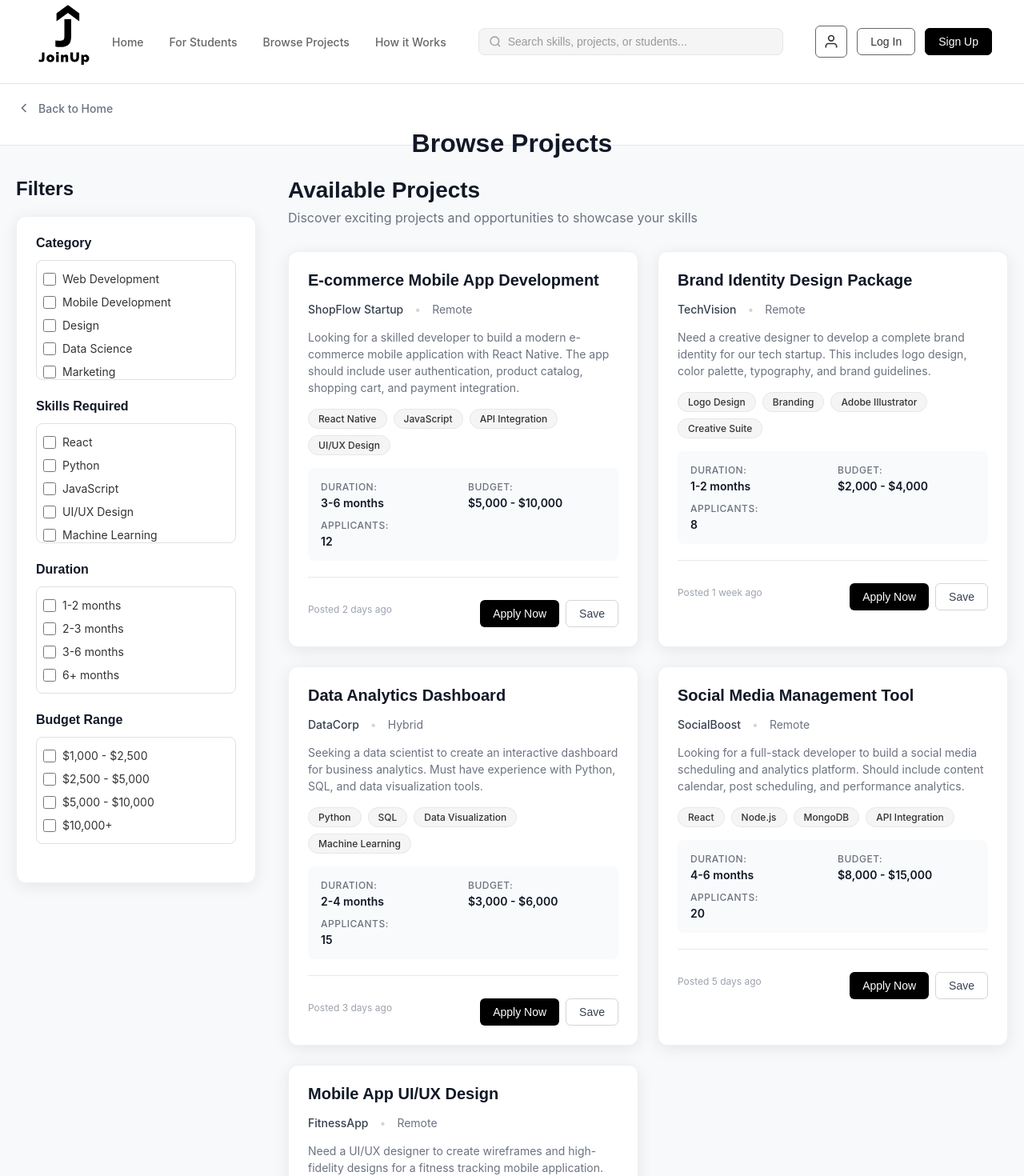
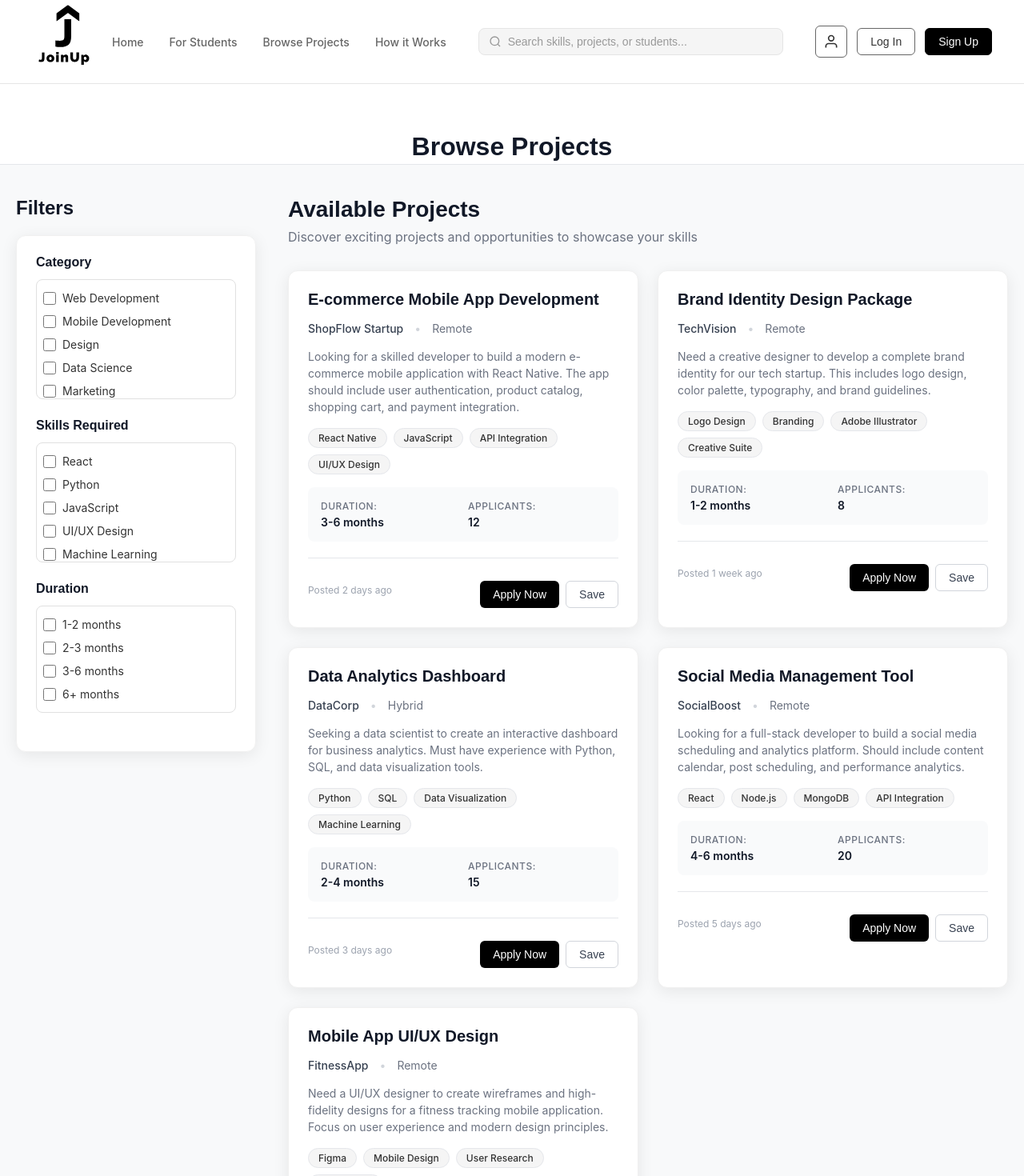
Before and after one commit to kassidysonson/RutgersCapstone, a React (Vite) app in the folder create-react-app/: page /browse-projects in a window 1280 px wide. Shown: the top 1470 px of the page at 80% size. Built offline with nearby package versions, Linux system fonts and the light colour scheme.

Commit message:
browseprojects added

```diff
--- a/create-react-app/src/components/BrowseProjects.css
+++ b/create-react-app/src/components/BrowseProjects.css
@@ -7,7 +7,8 @@
 .browse-projects-header {
   background-color: #ffffff;
   border-bottom: 1px solid #e5e7eb;
-  padding: 20px;
+  padding: 40px 20px;
+  margin-top: 20px;
 }
 
 .back-link {
--- a/create-react-app/src/components/BrowseProjects.jsx
+++ b/create-react-app/src/components/BrowseProjects.jsx
@@ -7,7 +7,6 @@ const BrowseProjects = () => {
     category: [],
     skills: [],
     duration: [],
-    budget: []
   });
 
   const [activeFilters, setActiveFilters] = useState([]);
@@ -21,7 +20,6 @@ const BrowseProjects = () => {
       description: "Looking for a skilled developer to build a modern e-commerce mobile application with React Native. The app should include user authentication, product catalog, shopping cart, and payment integration.",
       skills: ["React Native", "JavaScript", "API Integration", "UI/UX Design"],
       duration: "3-6 months",
-      budget: "$5,000 - $10,000",
       postedDate: "Posted 2 days ago",
       applicants: 12,
       location: "Remote",
@@ -34,7 +32,6 @@ const BrowseProjects = () => {
       description: "Need a creative designer to develop a complete brand identity for our tech startup. This includes logo design, color palette, typography, and brand guidelines.",
       skills: ["Logo Design", "Branding", "Adobe Illustrator", "Creative Suite"],
       duration: "1-2 months",
-      budget: "$2,000 - $4,000",
       postedDate: "Posted 1 week ago",
       applicants: 8,
       location: "Remote",
@@ -47,7 +44,6 @@ const BrowseProjects = () => {
       description: "Seeking a data scientist to create an interactive dashboard for business analytics. Must have experience with Python, SQL, and data visualization tools.",
       skills: ["Python", "SQL", "Data Visualization", "Machine Learning"],
       duration: "2-4 months",
-      budget: "$3,000 - $6,000",
       postedDate: "Posted 3 days ago",
       applicants: 15,
       location: "Hybrid",
@@ -60,7 +56,6 @@ const BrowseProjects = () => {
       description: "Looking for a full-stack developer to build a social media scheduling and analytics platform. Should include content calendar, post scheduling, and performance analytics.",
       skills: ["React", "Node.js", "MongoDB", "API Integration"],
       duration: "4-6 months",
-      budget: "$8,000 - $15,000",
       postedDate: "Posted 5 days ago",
       applicants: 20,
       location: "Remote",
@@ -73,7 +68,6 @@ const BrowseProjects = () => {
       description: "Need a UI/UX designer to create wireframes and high-fidelity designs for a fitness tracking mobile application. Focus on user experience and modern design principles.",
       skills: ["Figma", "Mobile Design", "User Research", "Prototyping"],
       duration: "2-3 months",
-      budget: "$2,500 - $5,000",
       postedDate: "Posted 1 week ago",
       applicants: 6,
       location: "Remote",
@@ -84,7 +78,6 @@ const BrowseProjects = () => {
   const categories = ["Web Development", "Mobile Development", "Design", "Data Science", "Marketing"];
   const skills = ["React", "Python", "JavaScript", "UI/UX Design", "Machine Learning", "Node.js", "Figma", "SQL"];
   const durations = ["1-2 months", "2-3 months", "3-6 months", "6+ months"];
-  const budgets = ["$1,000 - $2,500", "$2,500 - $5,000", "$5,000 - $10,000", "$10,000+"];
 
   const handleFilterChange = (filterType, value) => {
     setFilters(prev => {
@@ -117,7 +110,6 @@ const BrowseProjects = () => {
       category: [],
       skills: [],
       duration: [],
-      budget: []
     });
     setActiveFilters([]);
   };
@@ -146,12 +138,6 @@ const BrowseProjects = () => {
         }
       }
 
-      // Check budget
-      if (filters.budget.length > 0) {
-        if (!filters.budget.includes(project.budget)) {
-          return false;
-        }
-      }
 
       return true;
     });
@@ -160,12 +146,6 @@ const BrowseProjects = () => {
   return (
     <div className="browse-projects-page">
       <div className="browse-projects-header">
-        <Link to="/" className="back-link">
-          <svg width="20" height="20" viewBox="0 0 24 24" fill="none" stroke="currentColor" strokeWidth="2">
-            <path d="m15 18-6-6 6-6"/>
-          </svg>
-          Back to Home
-        </Link>
         <h1 className="page-title">Browse Projects</h1>
       </div>
 
@@ -244,22 +224,6 @@ const BrowseProjects = () => {
               </div>
             </div>
 
-            {/* Budget Filter */}
-            <div className="filter-section">
-              <h3 className="filter-label">Budget Range</h3>
-              <div className="filter-options">
-                {budgets.map(budget => (
-                  <label key={budget} className="checkbox-label">
-                    <input
-                      type="checkbox"
-                      checked={filters.budget.includes(budget)}
-                      onChange={() => handleFilterChange('budget', budget)}
-                    />
-                    <span className="checkbox-text">{budget}</span>
-                  </label>
-                ))}
-              </div>
-            </div>
           </div>
         </div>
 
@@ -296,10 +260,6 @@ const BrowseProjects = () => {
                     <div className="detail-item">
                       <span className="detail-label">Duration:</span>
                       <span className="detail-value">{project.duration}</span>
-                    </div>
-                    <div className="detail-item">
-                      <span className="detail-label">Budget:</span>
-                      <span className="detail-value">{project.budget}</span>
                     </div>
                     <div className="detail-item">
                       <span className="detail-label">Applicants:</span>
```
